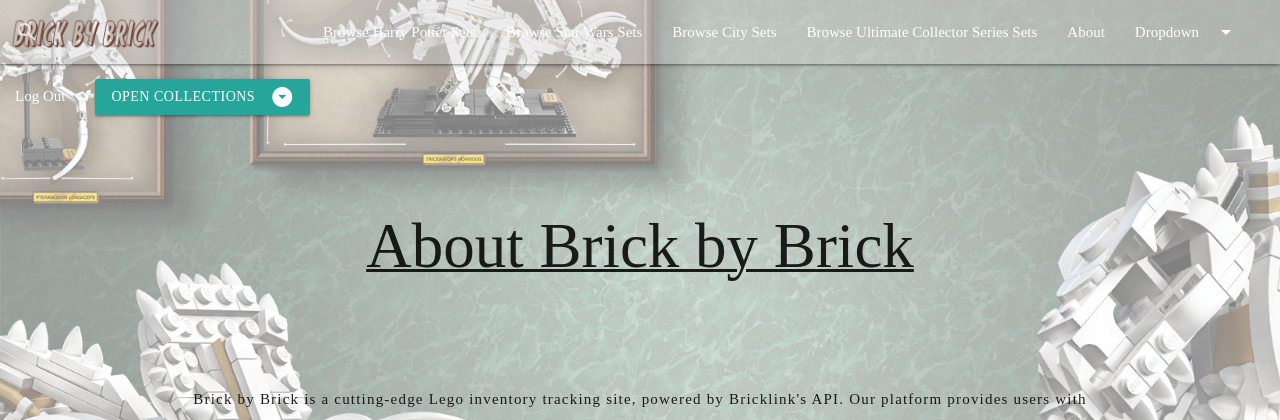
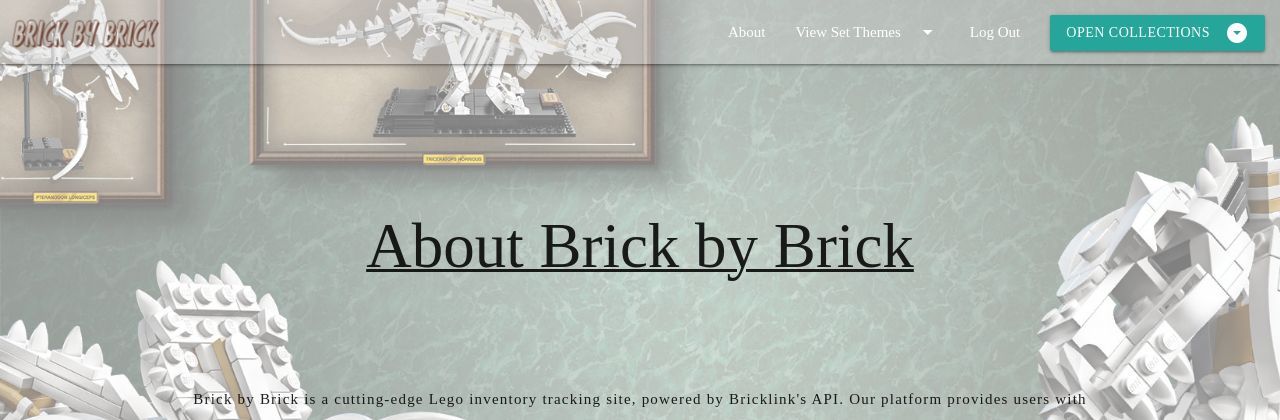
Before and after one commit to jimcreel/BrickByBrick, a Django app: page /about/ in a window 1280 px wide. Shown: the top 420 px of the page. Run offline with Django 4.2, Linux system fonts and the light colour scheme; the visitor is signed in with stand-in values (Sample User, id 1); data that the repository does not hold is empty; some web fonts are replaced.

Commit message:
Drop down functional

```diff
--- a/brickbybrick/main_app/templates/base.html
+++ b/brickbybrick/main_app/templates/base.html
@@ -25,8 +25,11 @@
   <li><a href="{% url 'sets_index' theme_name='Harry Potter' %}">Browse Harry Potter Sets</a></li>
   <li><a href="{% url 'sets_index' theme_name='Star Wars' %}">Browse Star Wars Sets</a></li>
   <li class="divider"></li>
-  <li><a href="#!">three</a></li>
+  <li><a href="{% url 'sets_index' theme_name='City' %}">Browse City Sets</a></li>
+  <li><a href="{% url 'sets_index' theme_name='UCS' %}">Browse Ultimate Collector Series Sets</a></li>
 </ul>
+
+
 <!-- Start of Navbar ----------------------------------------------------------------->
   <header class="navbar-fixed">
     <nav>
@@ -53,14 +56,14 @@
                 </div>
               </form>
             </li>
-            <li><a href="{% url 'sets_index' theme_name='Harry Potter' %}">Browse Harry Potter Sets</a></li>
+            <!-- <li><a href="{% url 'sets_index' theme_name='Harry Potter' %}">Browse Harry Potter Sets</a></li>
             <li><a href="{% url 'sets_index' theme_name='Star Wars' %}">Browse Star Wars Sets</a></li>
             <li><a href="{% url 'sets_index' theme_name='City' %}">Browse City Sets</a></li>
-            <li><a href="{% url 'sets_index' theme_name='UCS' %}">Browse Ultimate Collector Series Sets</a></li>
+            <li><a href="{% url 'sets_index' theme_name='UCS' %}">Browse Ultimate Collector Series Sets</a></li> -->
 
 
             <li><a href="{% url 'about' %}">About</a></li>
-            <li><a class="dropdown-trigger" href="#!" data-target="dropdown1">Dropdown<i class="material-icons right">arrow_drop_down</i></a></li>
+            <li><a class="dropdown-trigger" href="#!" data-target="dropdown1">View Set Themes<i class="material-icons right">arrow_drop_down</i></a></li>
             <!-- <li><a href="{% url 'sets_create' %}">Add a Set</a></li> -->
             <!-- <li><a href="{% url 'collections_index' %}">View All My Lego Sets</a></li> -->
             <li><a href="{% url 'logout' %}">Log Out</a></li>
@@ -189,6 +192,8 @@
     $(document).ready(function(){
       $('.sidenav').sidenav();
     });
+
+    $(".dropdown-trigger").dropdown();
   </script>
 </body>
 </html>
```
Also changed, not shown: brickbybrick/main_app/static/js/side-bar.js (line endings or trailing spaces).
